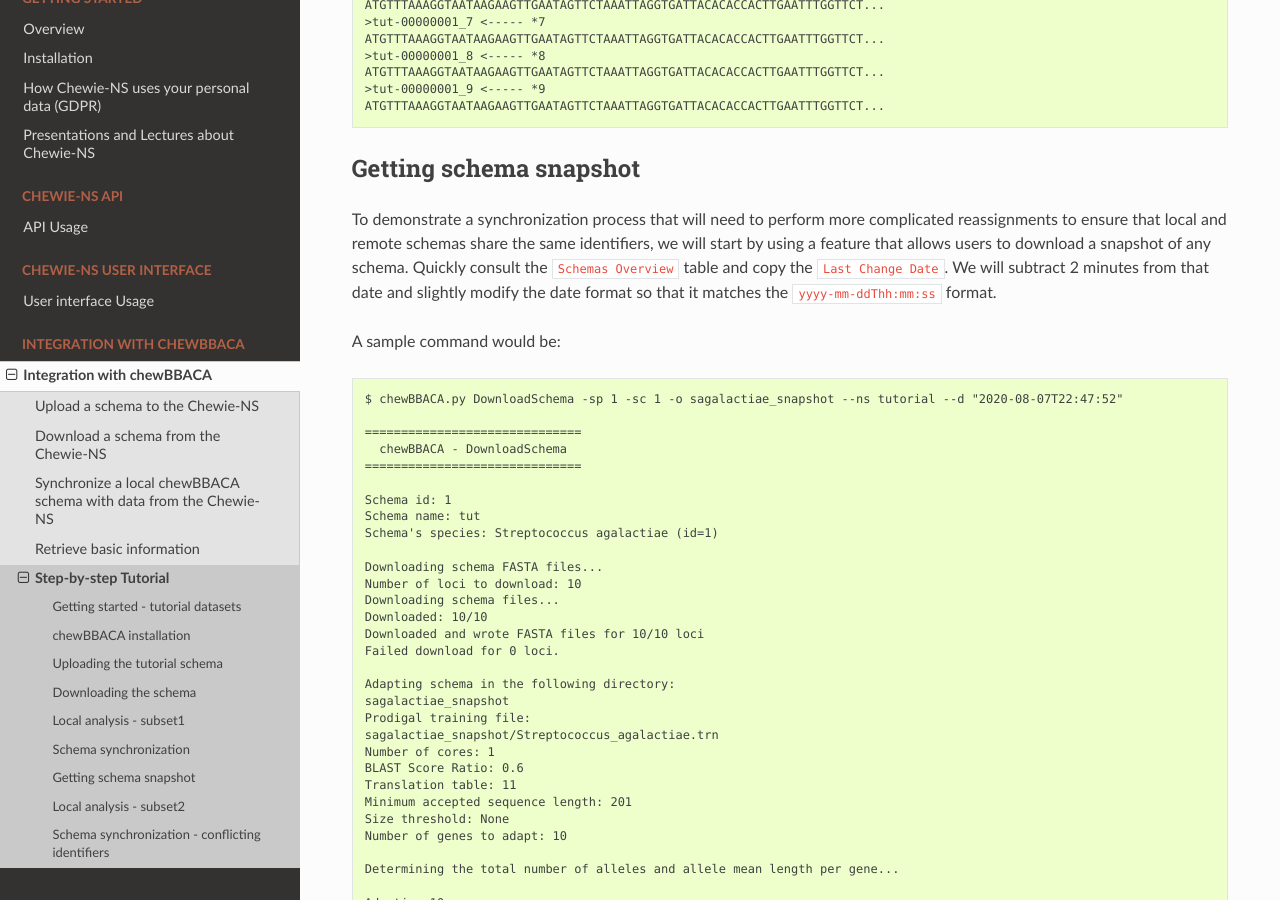
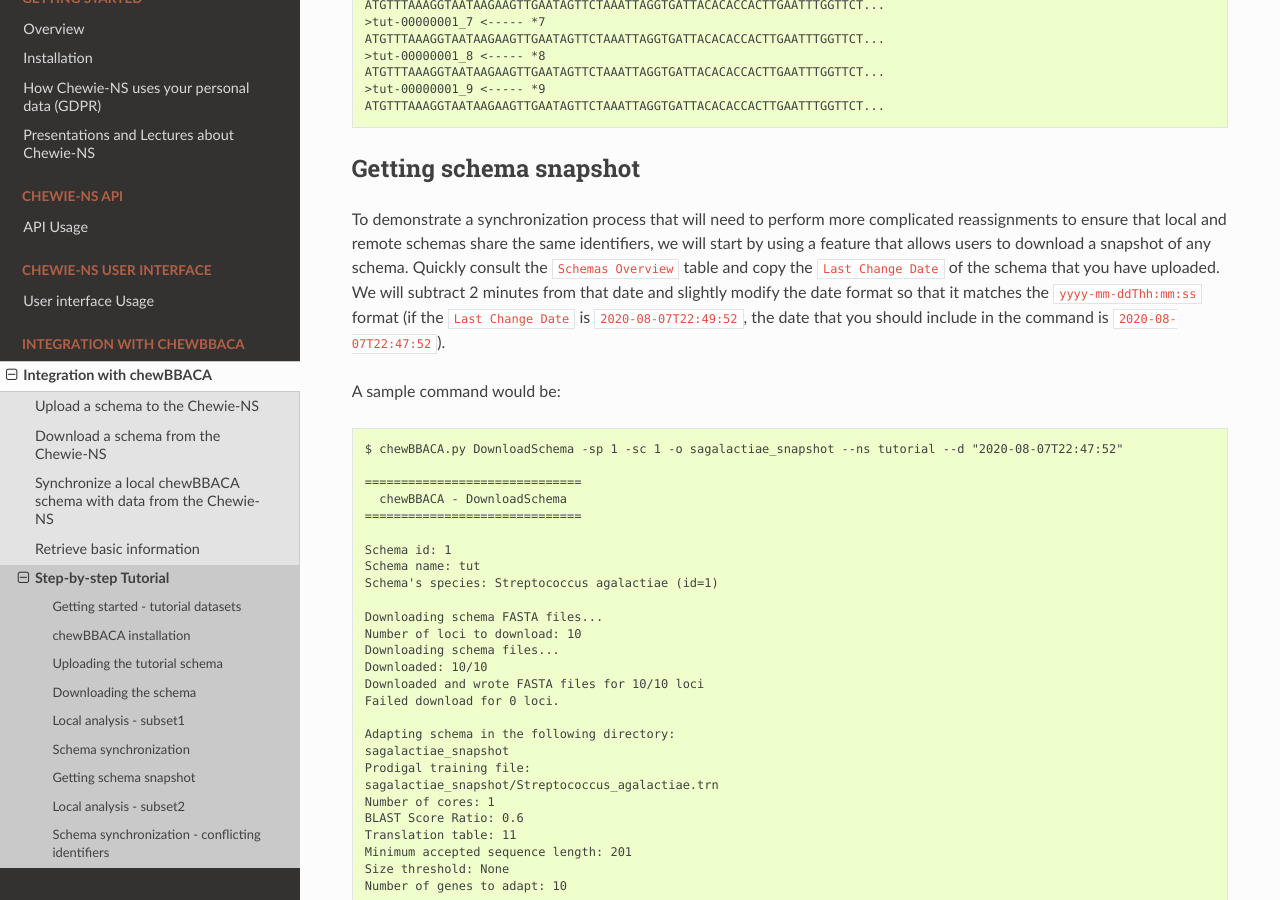
Before and after one commit to B-UMMI/Chewie-NS, a Sphinx documentation site: the page built from docs/user/tutorial.rst, in a window 1280 px wide and 900 px high, scrolled down 8971 px. Built offline with Sphinx 7.4.7 and the Read the Docs theme 2.0.0, drawn with Linux system fonts in a browser that asks for light colours.

Commit message:
Updated tutorial documentation.

```diff
--- a/docs/user/tutorial.rst
+++ b/docs/user/tutorial.rst
@@ -498,8 +498,10 @@
 To demonstrate a synchronization process that will need to perform more complicated reassignments
 to ensure that local and remote schemas share the same identifiers, we will start by using a
 feature that allows users to download a snapshot of any schema. Quickly consult the ``Schemas Overview``
-table and copy the ``Last Change Date``. We will subtract 2 minutes from that date and slightly
-modify the date format so that it matches the ``yyyy-mm-ddThh:mm:ss`` format.
+table and copy the ``Last Change Date`` of the schema that you have uploaded. We will subtract 2 minutes
+from that date and slightly modify the date format so that it matches the ``yyyy-mm-ddThh:mm:ss`` format
+(if the ``Last Change Date`` is ``2020-08-07T22:49:52``, the date that you should include in the command
+is ``2020-08-07T22:47:52``).
 
 A sample command would be:
 
```
